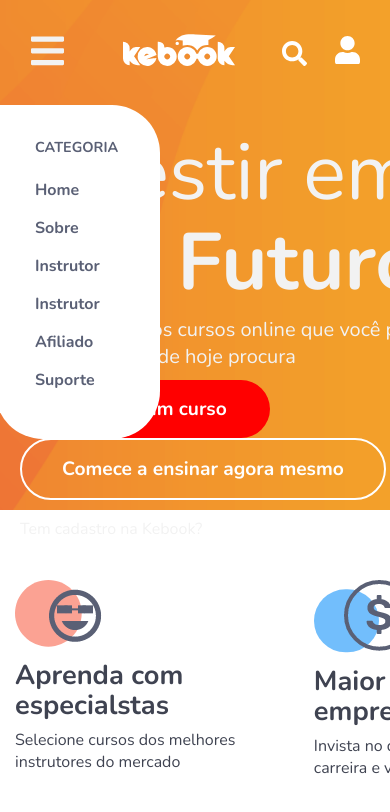
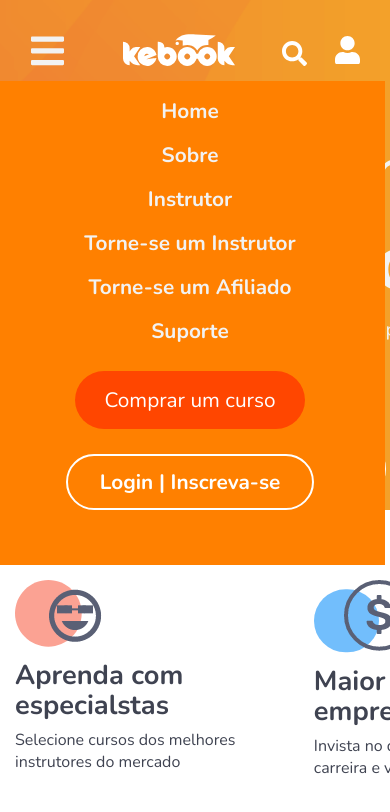
Before and after one commit to Lucashylario/kebook-home, a website: page src/index.html in a window 390 px wide. Both pictures are taken after a click on the button 47 px from the left and 53 px from the top of the page. Shown: the top 812 px of the page. Drawn offline with nearby package versions, Linux system fonts and the light colour scheme.

Commit message:
dopdown menu mobile add

```diff
--- a/src/css/_dropdowMenu.css
+++ b/src/css/_dropdowMenu.css
@@ -15,7 +15,7 @@
 }
 
 .dropdown-btn-mobile {
-    width: 45px;
+    width: 2.8125rem;
     display: none;
 
     background-color: unset;
@@ -116,7 +116,7 @@
     }
 
     .dropdown {
-        width: 45px;
+        width: 2.8125rem;
     }
 
     .dropdown-btn-mobile {
@@ -128,11 +128,11 @@
 @media screen and (max-width: 1100px) {
 
     .dropdown {
-        width: 100px;
+        width: 6.25rem;
     }
 
     .dropdown-btn-mobile {
-        margin: 0 30px;
+        margin: 0 1.875rem;
     }
 
     .dropdown-links {
@@ -148,4 +148,62 @@
         display: none;
     }
 
+    /**/
+
+
+    .dropdown-category {
+        width: 100vw;
+        color: var(--color-primary);
+        background-color: var(--background-dropdown-mobile);
+        position: absolute;
+
+        padding: 0 0 2.5rem 0;
+        margin: 0;
+        border-radius: unset;
+    }
+
+    .dropdown-category h3 {
+        display: none;
+    }
+
+    .dropdown-category a {
+        font-size: 1.3rem;
+        margin: 1rem auto;
+        color: var(--color-primary);
+    }
+
+    .button-drop {
+        display: grid;
+        justify-content: center;
+    }
+
+    .dropdown-menu .drop-course {
+        font-weight: 400;
+        color: #fff !important;
+        background-color: var(--button-dropdown);
+
+        padding: 0.9375rem 1.875rem;
+        margin-top: 0.625rem;
+        margin-bottom: 0.9375rem;
+
+        border-radius: 1.875rem;
+        border: none;
+        background-image:unset;
+        background-size: unset;
+    }
+
+    .dropdown-menu .drop-login {
+        font-weight: 700;
+        color: #fff !important;
+        background-color: unset;
+
+        padding: 0.75rem 2rem;
+        margin-top: 0.625rem;
+        margin-bottom: 0.9375rem;
+
+        border-radius: 1.875rem;
+        border: 2px solid #fff;
+        background-image:unset;
+        background-size: unset;
+    }
 }
--- a/src/css/_variable.css
+++ b/src/css/_variable.css
@@ -4,4 +4,9 @@
 
     --font-color-text: #5a6075;
     --font-color-two: #3f4351;
+
+    --background-navbar-mobile: ;
+    --background-dropdown-mobile: #ff8000;
+
+    --button-dropdown: #ff4600;
 }
--- a/src/index.html
+++ b/src/index.html
@@ -44,9 +44,15 @@
                     <a href="./index.html">Home</a>
                     <a href="https://www.kebook.com.br/sobre">Sobre</a>
                     <a href="https://www.kebook.com.br/instrutor">Instrutor</a>
-                    <a href="https://www.kebook.com.br/instrutor">Instrutor</a>
-                    <a href="https://www.kebook.com.br/afiliado">Afiliado</a>
+                    <a href="https://www.kebook.com.br/instrutor">Torne-se um Instrutor</a>
+                    <a href="https://www.kebook.com.br/afiliado">Torne-se um Afiliado</a>
                     <a href="https://www.kebook.com.br/suporte">Suporte</a>
+
+                    <!--Drop button-->
+                    <div class="button-drop">
+                        <a class="drop-course" href="">Comprar um curso</a>
+                        <a class="drop-login"href="">Login | Inscreva-se</a>
+                    </div>
                 </div>
             </div>
         </div>
@@ -92,7 +98,7 @@
             <svg aria-hidden="true" focusable="false" data-prefix="fas" data-icon="search" class="svg-inline--fa fa-search fa-w-16" role="img" xmlns="http://www.w3.org/2000/svg" viewBox="0 0 512 512"><path fill="currentColor" d="M505 442.7L405.3 343c-4.5-4.5-10.6-7-17-7H372c27.6-35.3 44-79.7 44-128C416 93.1 322.9 0 208 0S0 93.1 0 208s93.1 208 208 208c48.3 0 92.7-16.4 128-44v16.3c0 6.4 2.5 12.5 7 17l99.7 99.7c9.4 9.4 24.6 9.4 33.9 0l28.3-28.3c9.4-9.4 9.4-24.6.1-34zM208 336c-70.7 0-128-57.2-128-128 0-70.7 57.2-128 128-128 70.7 0 128 57.2 128 128 0 70.7-57.2 128-128 128z"></path></svg>
         </a>
 
-        <!--Botão de login desktop-->
+        <!--Botão de login-->
         <button class="btn-1 btn-subscribe">
             <a href="https://www.kebook.com.br/login">
             <svg aria-hidden="true" focusable="false" data-prefix="fas" data-icon="user" class="svg-inline--fa fa-user fa-w-14" role="img" xmlns="http://www.w3.org/2000/svg" viewBox="0 0 448 512"><path fill="currentColor" d="M224 256c70.7 0 128-57.3 128-128S294.7 0 224 0 96 57.3 96 128s57.3 128 128 128zm89.6 32h-16.7c-22.2 10.2-46.9 16-72.9 16s-50.6-5.8-72.9-16h-16.7C60.2 288 0 348.2 0 422.4V464c0 26.5 21.5 48 48 48h352c26.5 0 48-21.5 48-48v-41.6c0-74.2-60.2-134.4-134.4-134.4z"></path></svg>
```
